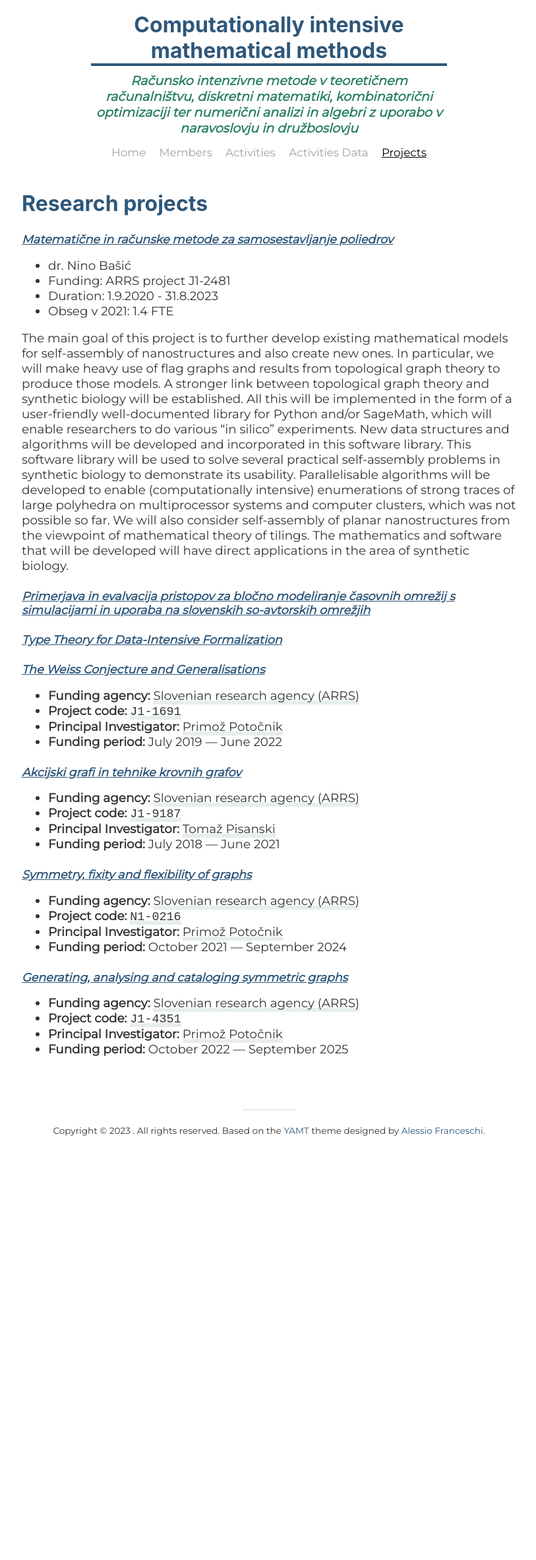
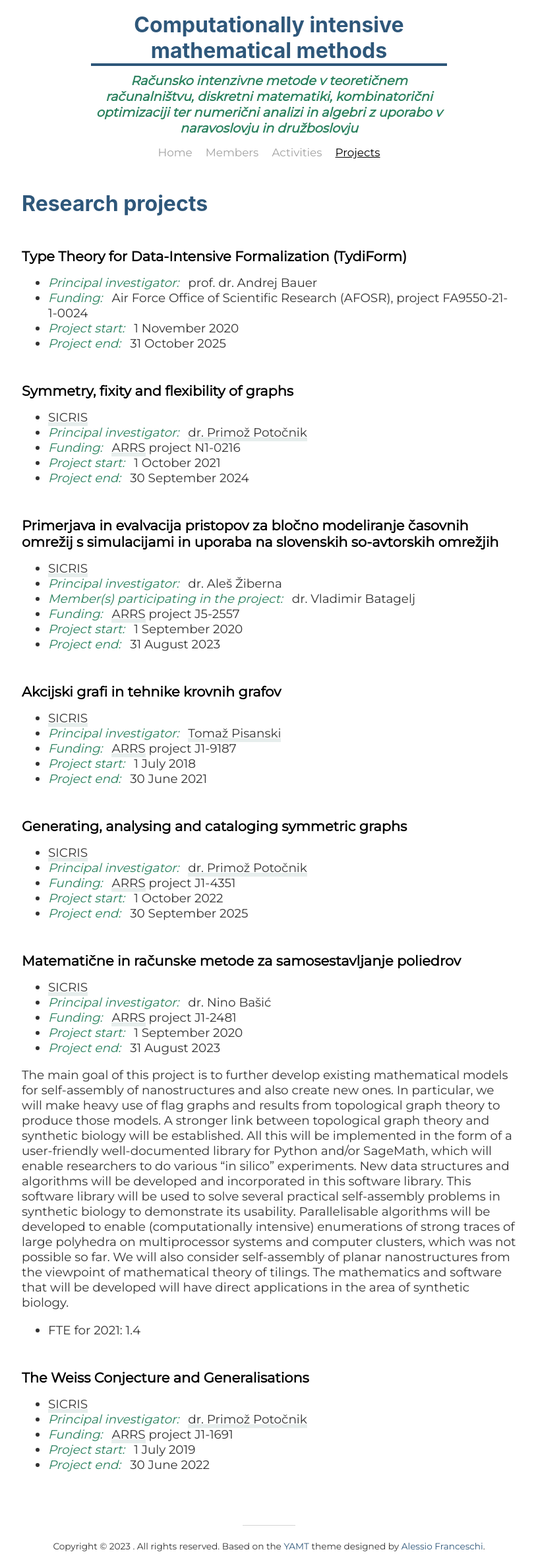
Before and after one commit to IMFM-SI/cimm-site, a Jekyll site: the page built from projects.md, in a window 1280 px wide. Shown: the whole page at 66% size, without its empty margins (232-1045 px from the left). Built offline with Jekyll 4.4.1, drawn with Linux system fonts in a browser that asks for light colours; nearby versions of some CDN libraries; some web fonts are replaced; a style sheet for code colours, icons or effects is not loaded; before the commit the page ends 1736 px from its top, so only the background shows below that.

Commit message:
Fix activities, refactor projects

```diff
--- a/_config.yml
+++ b/_config.yml
@@ -40,6 +40,7 @@ sass:
 
 collections:
   - members
+  - projects
 
 # Exclude from processing.
 # The following items will not be processed, by default.
--- a/_data/pages.yml
+++ b/_data/pages.yml
@@ -2,5 +2,4 @@ pages:
   - {name: 'Home', url: '/'}
   - {name: 'Members', url: '/members.html'}
   - {name: 'Activities', url: '/activities.html'}
-  - {name: 'Activities Data', url: '/activities-data.html'}
   - {name: 'Projects', url: '/projects.html'}
--- a/_sass/customize.scss
+++ b/_sass/customize.scss
@@ -42,3 +42,9 @@ ul.inline-list li:last-child:after {
 .activities-list dd li {
     font-size: 100%;
 }
+
+.project-info span {
+    color: $color-secondary;
+    font-style: italic;
+    margin-right: 0.5em;
+}
--- a/projects.md
+++ b/projects.md
@@ -5,42 +5,56 @@ title: Research projects
 
 # Research projects
 
-### [Matematične in računske metode za samosestavljanje poliedrov](https://cris.cobiss.net/ecris/si/sl/project/18244)
+{% assign projects = site.projects | sort: "start" %}
+{% for project in site.projects reversed %}
 
-* dr. Nino Bašić
-* Funding: ARRS project J1-2481
-* Duration: 1.9.2020 - 31.8.2023
-* Obseg v 2021: 1.4 FTE
+{% if project.url %}
+## [{{ project.title }}]({{ project.url }})
+{% else %}
+## {{ project.title }}
+{% endif %}
 
-The main goal of this project is to further develop existing mathematical models for self-assembly of nanostructures and also create new ones. In particular, we will make heavy use of flag graphs and results from topological graph theory to produce those models. A stronger link between topological graph theory and synthetic biology will be established. All this will be implemented in the form of a user-friendly well-documented library for Python and/or SageMath, which will enable researchers to do various "in silico" experiments. New data structures and algorithms will be developed and incorporated in this software library. This software library will be used to solve several practical self-assembly problems in synthetic biology to demonstrate its usability. Parallelisable algorithms will be developed to enable (computationally intensive) enumerations of strong traces of large polyhedra on multiprocessor systems and computer clusters, which was not possible so far. We will also consider self-assembly of planar nanostructures from the viewpoint of mathematical theory of tilings. The mathematics and software that will be developed will have direct applications in the area of synthetic biology.
+<ul class="project-info">
+    {% if project.sicris %}
+    <li>
+        <a href="{{ project.sicris }}">SICRIS</a>
+    </li>
+    {% endif %}
+    <li>
+        <span>
+        {% if project.principal_investigators.size > 1 %}
+            Principal investigators:
+        {% else %}
+            Principal investigator:
+        {% endif %}
+        </span>
+        <ul class="inline-list">
+        {% for pi in project.principal_investigators %}
+        <li>{{ pi | markdownify | remove: '<p>' | remove: '</p>' }}</li>
+        {% endfor %}
+        </ul>
+    </li>
+    {% if project.pg_investigators %}
+    <li>
+        <span>Member(s) participating in the project:</span>
+        <ul class="inline-list">
+        {% for pgi in project.pg_investigators %}
+        <li>{{ pgi }}</li>
+        {% endfor %}
+        </ul>
+    </li>
+    {% endif %}
+    <li>
+        <span>Funding:</span> {{ project.funding | markdownify | remove: '<p>' | remove: '</p>' }}
+    </li>
+    <li>
+        <span>Project start:</span> {{ project.start | date: "%-d %B %Y" }}
+    </li>
+    <li>
+        <span>Project end:</span> {{ project.end | date: "%-d %B %Y" }}
+    </li>
+</ul>
 
-### [Primerjava in evalvacija pristopov za bločno modeliranje časovnih omrežij s simulacijami in uporaba na slovenskih so-avtorskih omrežjih](https://cris.cobiss.net/ecris/si/sl/project/18320)
+{{ project.content | markdownify }}
 
-### [Type Theory for Data-Intensive Formalization](https://tydiform.fmf.uni-lj.si/)
-
-### [The Weiss Conjecture and Generalisations](projects/2019-J1-1691.html)
-
-* **Funding agency:** [Slovenian research agency (ARRS)](https://www.arrs.si/en/index.asp)
-* **Project code:** [`J1-1691`](https://cris.cobiss.net/ecris/si/sl/project/17763)
-* **Principal Investigator:** [Primož Potočnik](https://www.fmf.uni-lj.si/~potocnik/)
-* **Funding period:** July 2019 &mdash; June 2022
-
-### [Akcijski grafi in tehnike krovnih grafov](projects/2018-J1-9187.html)
-
-* **Funding agency:** [Slovenian research agency (ARRS)](https://www.arrs.si/en/index.asp)
-* **Project code:** [`J1-9187`](https://cris.cobiss.net/ecris/si/sl/project/17279)
-* **Principal Investigator:** [Tomaž Pisanski](https://www.fmf.uni-lj.si/~pisanski/)
-* **Funding period:** July 2018 &mdash; June 2021
-
-### [Symmetry, fixity and flexibility of graphs](projects/2021-N1-0126.html)
-
-* **Funding agency:** [Slovenian research agency (ARRS)](https://www.arrs.si/en/index.asp)
-* **Project code:** [`N1-0216`](https://cris.cobiss.net/ecris/si/sl/project/17763)
-* **Principal Investigator:** [Primož Potočnik](https://www.fmf.uni-lj.si/~potocnik/)
-* **Funding period:** October 2021 &mdash; September 2024
-
-### [Generating, analysing and cataloging symmetric graphs](projects/2022-J1-Potocnik.html)
-* **Funding agency:** [Slovenian research agency (ARRS)](https://www.arrs.si/en/index.asp)
-* **Project code:** [`J1-4351`]()
-* **Principal Investigator:** [Primož Potočnik](https://www.fmf.uni-lj.si/~potocnik/)
-* **Funding period:** October 2022 &mdash; September 2025
+{% endfor %}
```
Also changed, not shown: _projects/J1-1691.md (added, +9 -0 lines), _projects/J1-2481.md (added, +13 -0 lines), _projects/J1-4351.md (added, +10 -0 lines), _projects/J1-9187.md (added, +10 -0 lines), _projects/J5-2557.md (added, +11 -0 lines), _projects/N1-0216.md (added, +10 -0 lines), _projects/TyDiForm.md (added, +9 -0 lines), activities.md (+1 -1 lines), members.md (+1 -1 lines).
